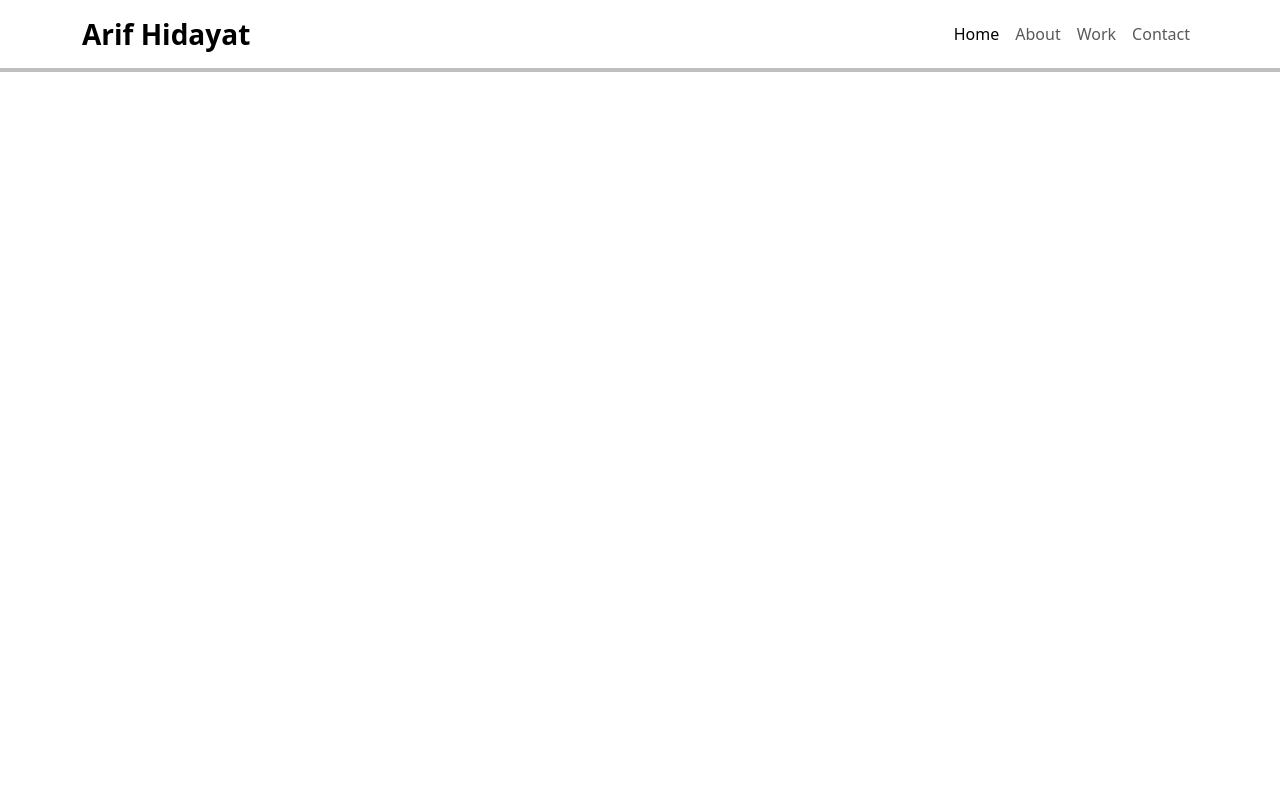
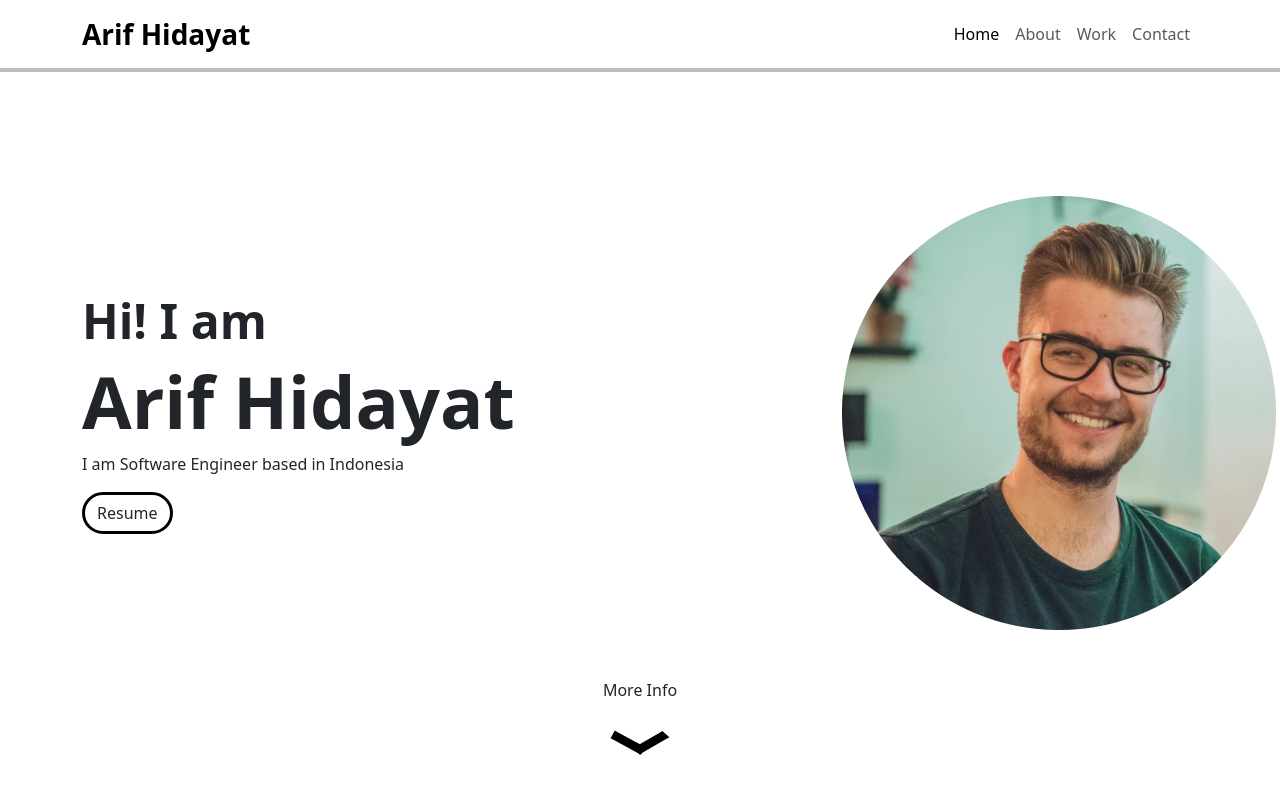
Before and after one commit to Arif27Hidayat/Portfolio, a plain HTML site: page index.html in a window 1280 px wide. Drawn offline with nearby package versions, Linux system fonts and the light colour scheme.

Commit message:
add home

```diff
--- a/index.html
+++ b/index.html
@@ -31,7 +31,24 @@
             </ul>
           </div>
         </div>
-      </nav>
+    </nav>
+    <section id="home" class="home container">
+        <div class="row d-flex align-items-center">
+            <div class="col-8">
+                <h3 class="fw-semibold">Hi! I am</h3>
+                <h1 class="fw-bold">Arif Hidayat</h1>
+                <p>I am Software Engineer based in Indonesia</p>
+                <a class="btn button" href="images/potrait.png" download>Resume</a>
+            </div>
+            <div class="col-4">
+                <img src="images/potrait.png" alt="Potrait">
+            </div>
+        </div>
+        <div class="arrow w-100 d-flex align-items-center flex-column mt-5">
+            <a class="text-decoration-none text-dark" href="#about">More Info</a>
+            <img id="arrow" class="mt-2" src="images/arrow.svg" alt="arrow icon">
+        </div>
+    </section>
     <script src="https://cdn.jsdelivr.net/npm/@popperjs/core@2.11.8/dist/umd/popper.min.js" integrity="sha384-I7E8VVD/ismYTF4hNIPjVp/Zjvgyol6VFvRkX/vR+Vc4jQkC+hVqc2pM8ODewa9r" crossorigin="anonymous"></script>
     <script src="https://cdn.jsdelivr.net/npm/bootstrap@5.3.1/dist/js/bootstrap.min.js" integrity="sha384-Rx+T1VzGupg4BHQYs2gCW9It+akI2MM/mndMCy36UVfodzcJcF0GGLxZIzObiEfa" crossorigin="anonymous"></script>
     <script src="https://code.jquery.com/jquery-3.7.0.min.js" integrity="sha256-2Pmvv0kuTBOenSvLm6bvfBSSHrUJ+3A7x6P5Ebd07/g=" crossorigin="anonymous"></script>
--- a/style.css
+++ b/style.css
@@ -1,4 +1,49 @@
+section {
+    padding-top: 128px;
+}
+
+.btn.button {
+    border: 3px solid black;
+    border-radius: 24px;
+}
+
+.btn.button:hover {
+    border: 3px solid black;
+    background-color: black;
+    color: white;
+}
+
 .navbar {
     background-color: white;
     box-shadow: 0 0 0 4px rgba(0, 0, 0, 0.25);
 }
+
+.home h1 {
+    font-size: 72px;
+}
+
+.home h3 {
+    font-size: 48px;
+}
+
+.home .arrow img {
+    width: 60px;
+}
+
+#arrow {
+    animation: upDown 2s infinite;
+}
+
+@keyframes upDown {
+    0% {
+        transform: translateY(0);
+    }
+
+    50% {
+        transform: translateY(20px);
+    }
+
+    100% {
+        transform: translateY(0);
+    }
+}
```
